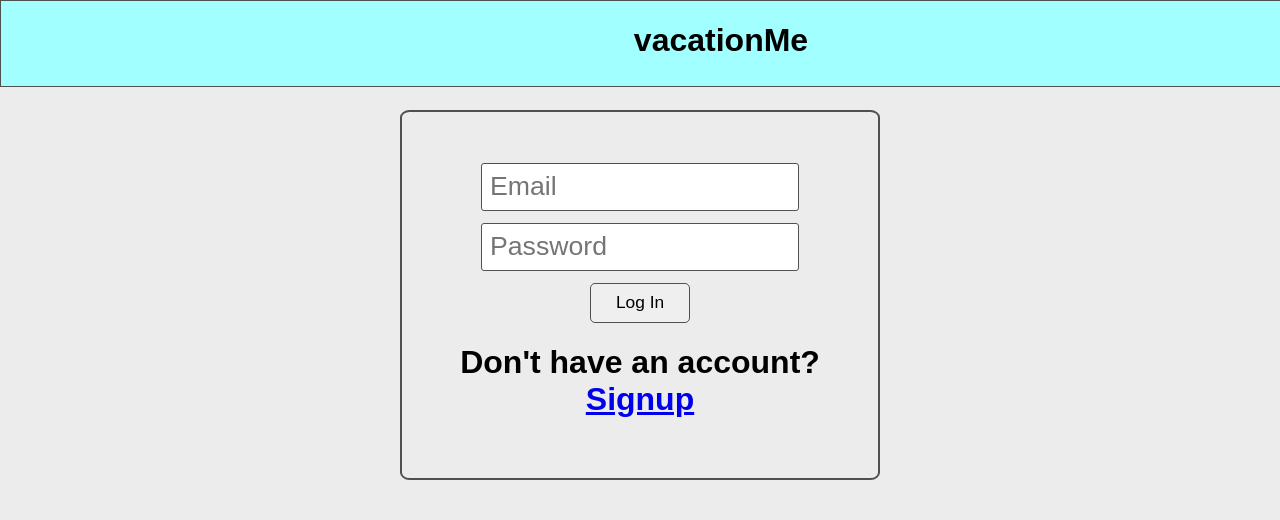
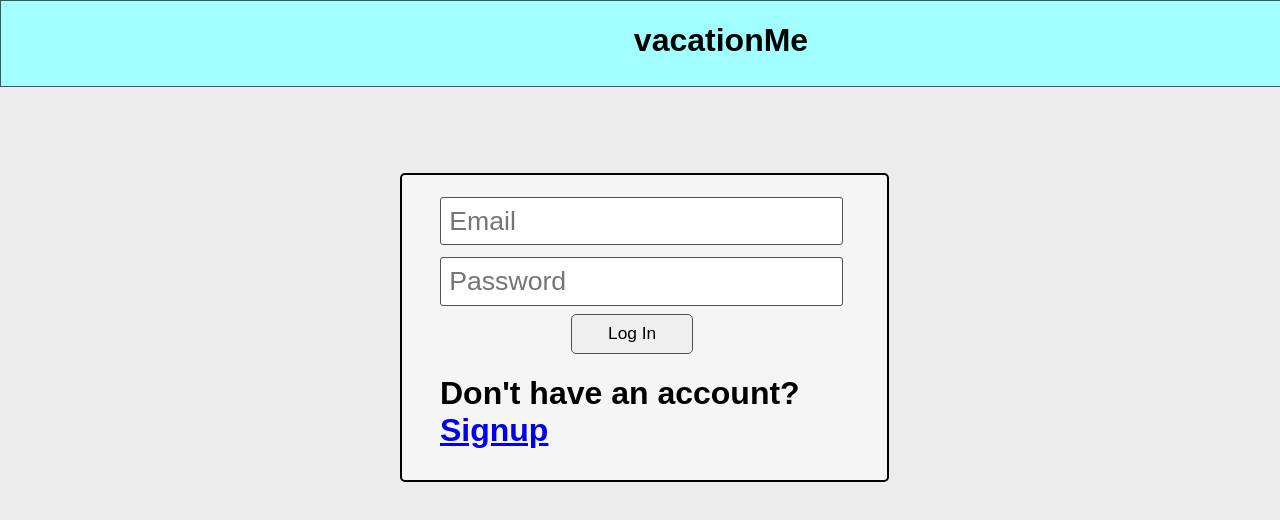
Before and after one commit to GoodGuyGuf/vacationMe-frontend, a React (Create React App) app: page /login in a window 1280 px wide. Shown: the top 520 px of the page. Built offline with nearby package versions, Linux system fonts and the light colour scheme; no server answers; a web font is replaced by a local one.

Commit message:
adjusted login form box

```diff
--- a/src/css/App.css
+++ b/src/css/App.css
@@ -9,13 +9,14 @@ html{
 }
 
 #loginform form{
+    margin: 20% auto;
+    margin-bottom: 1%;
+    width: 85%;
+    padding: 2% 8% 2% 8%;
     border: solid 2px;
-    border-color: rgb(80, 80, 80);
-    border-radius: 2%;
-    padding: 8%;
-    position: relative;
-    margin-top: 7%;
-    text-align: center;
+    border-color: black;
+    background-color: rgb(245, 245, 245);
+    border-radius: 5px;
 }
 
 #loginInput{
@@ -26,7 +27,7 @@ html{
     margin-top: 3%;
     padding: 2%;
     height: 30px;
-    width: 300px;
+    width: 94%;
     font-size: 20pt;
 }
 
@@ -39,10 +40,10 @@ html{
     border: solid 1px;
     border-color: rgb(80, 80, 80);
     border-radius: 5px;
-    margin-top: 3%;
+    margin: 2% 0 0 32%;
     padding: 2%;
     height: 40px;
-    width: 100px;
+    width: 30%;
     font-size: 13pt;
 }
 
```
